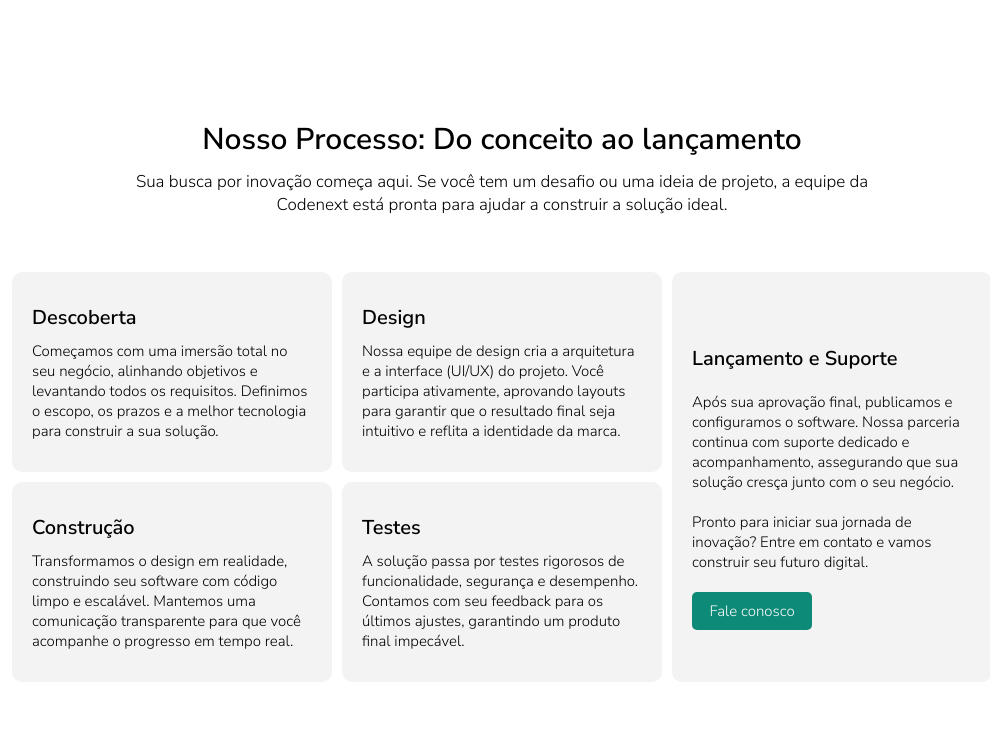
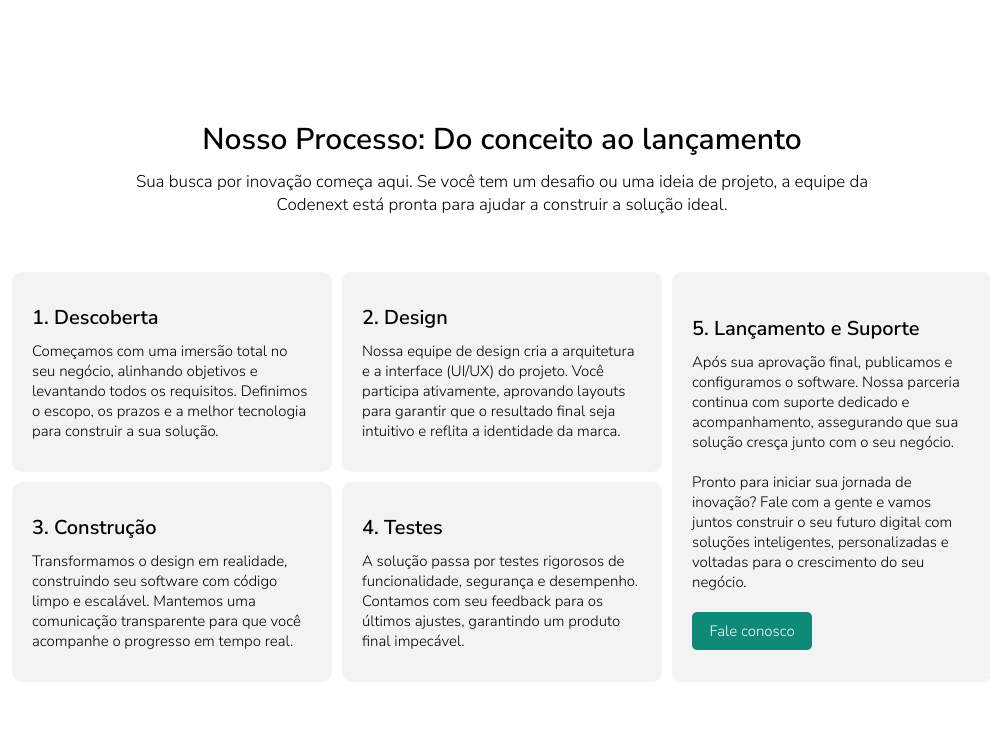
Before and after one commit to codenextofc/website, a plain HTML site: page html/home.html in a window 1280 px wide. Shown: the part 1927-2660 px from the top of the page, without its empty margins (138-1128 px from the left). Drawn offline with Linux system fonts and the light colour scheme; a web font is replaced by a local one.

Commit message:
Finalizado seção de grid

```diff
--- a/css/home.css
+++ b/css/home.css
@@ -289,7 +289,7 @@ hr {
 
 .section-client{
    padding: 0 150px;
-   margin-bottom: 100px;
+   margin-bottom: 150px;
 }
 
 .client-container{
@@ -398,7 +398,7 @@ hr {
 
 .client-grid3-title{
   font-weight: 600;
-  padding: 20px 0;
+  padding: 10px 0;
   font-size: 20px;
 }
 
@@ -603,8 +603,8 @@ hr {
 }
 
 .logogray{
-  padding: 100px 0 50px;
-  width: 400px;
+  padding: 70px 0 50px 0;
+  width: 300px;
 }
 
 .footer-firts-links a{
@@ -614,7 +614,7 @@ hr {
 }
 
 .footer-firts-links{
-  padding-bottom: 30px;
+  padding-bottom: 10px;
   list-style-type: none;
   display: flex;
   align-items: center;
@@ -632,7 +632,7 @@ hr {
 }
 
 .footer-second-links{
-  padding-bottom: 100px;
+  padding-bottom: 50px;
   list-style-type: none;
   display: flex;
   align-items: center;
--- a/html/home.html
+++ b/html/home.html
@@ -89,26 +89,26 @@
       <div class="client-grid-container">
         <div class="client-grid1">
           <div>
-            <p class="client-grid1-title">Descoberta</p>
+            <p class="client-grid1-title">1. Descoberta</p>
             <p class="client-grid1-subtitle">Começamos com uma imersão total no seu negócio, alinhando objetivos e levantando todos os requisitos. Definimos o escopo, os prazos e a melhor tecnologia para construir a sua solução.</p>
           </div>
         </div>
         <div class="client-grid2">
-          <p class="client-grid2-title">Design</p>
+          <p class="client-grid2-title">2. Design</p>
           <p class="client-grid2-subtitle">Nossa equipe de design cria a arquitetura e a interface (UI/UX) do projeto. Você participa ativamente, aprovando layouts para garantir que o resultado final seja intuitivo e reflita a identidade da marca.</p>
         </div>
         <div class="client-grid3">
-          <p class="client-grid3-title">Lançamento e Suporte</p>
+          <p class="client-grid3-title">5. Lançamento e Suporte</p>
           <p class="client-grid3-subtitle">Após sua aprovação final, publicamos e configuramos o software. Nossa parceria continua com suporte dedicado e acompanhamento, assegurando que sua solução cresça junto com o seu negócio.</p>
-          <p class="client-grid3-subtitle">Pronto para iniciar sua jornada de inovação? Entre em contato e vamos construir seu futuro digital.</p>
+          <p class="client-grid3-subtitle">Pronto para iniciar sua jornada de inovação? Fale com a gente e vamos juntos construir o seu futuro digital com soluções inteligentes, personalizadas e voltadas para o crescimento do seu negócio.</p>
           <button class="btn-contact2">Fale conosco</button>
         </div>
         <div class="client-grid4">
-          <p class="client-grid4-title">Construção</p>
+          <p class="client-grid4-title">3. Construção</p>
           <p class="client-grid4-subtitle">Transformamos o design em realidade, construindo seu software com código limpo e escalável. Mantemos uma comunicação transparente para que você acompanhe o progresso em tempo real.</p>
         </div>
         <div class="client-grid5">
-          <p class="client-grid5-title">Testes</p>
+          <p class="client-grid5-title">4. Testes</p>
           <p class="client-grid5-subtitle">A solução passa por testes rigorosos de funcionalidade, segurança e desempenho. Contamos com seu feedback para os últimos ajustes, garantindo um produto final impecável.</p>
         </div>
       </div>
```
